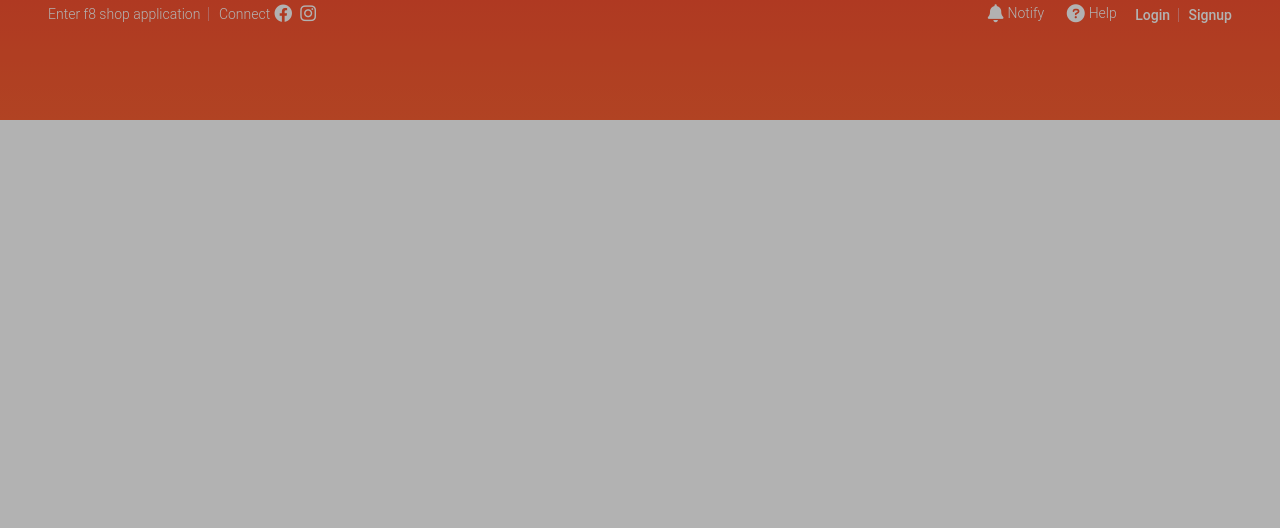
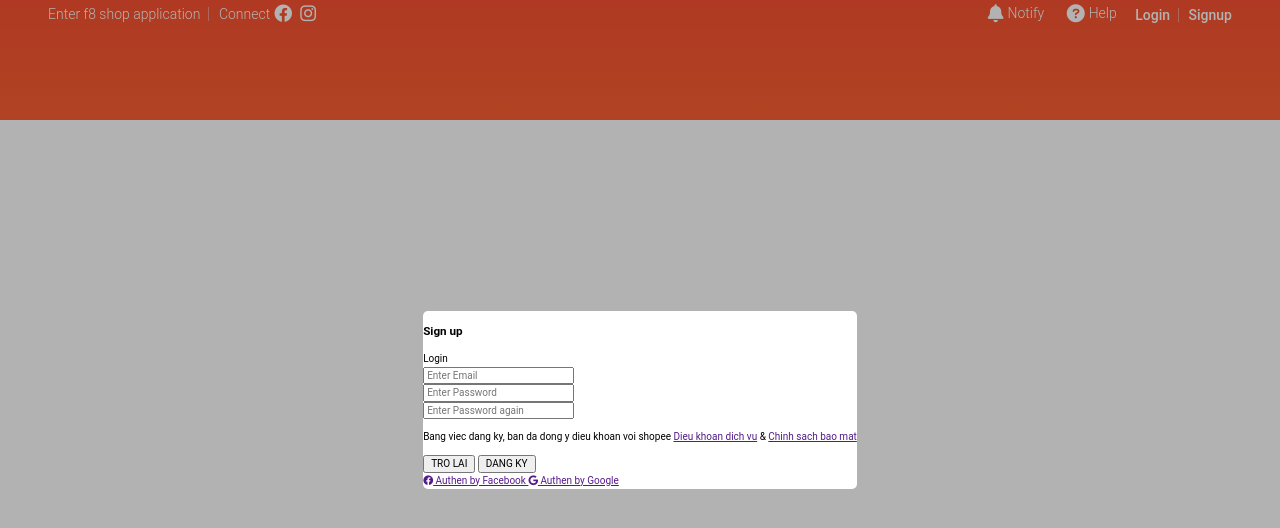
Before and after one commit to oldman-coding/javascriptTraining, a website: page html-css/f8-shop/index.html in a window 1280 px wide. Drawn offline with nearby package versions, Linux system fonts and the light colour scheme; a web font is replaced by a local one.

Commit message:
layout signup html popup

```diff
--- a/html-css/f8-shop/assets/css/base.css
+++ b/html-css/f8-shop/assets/css/base.css
@@ -60,7 +60,7 @@ html {
 }
 
 .modal__body {
-    background-color: red;
+    background-color: var(--white-color);
     margin: auto;
     position: relative;
     z-index: 1;
--- a/html-css/f8-shop/index.html
+++ b/html-css/f8-shop/index.html
@@ -108,7 +108,45 @@
         </div>
         <div class="modal__body">
             <div class="modal__inner">
-
+                <!-- Authen Form -->
+                <div class="auth-form">
+                    <div class="auth-form__header">
+                        <h3 class="auth-form__heading">Sign up</h3>
+                        <span class="auth-form__switch-btn">Login</span>
+                    </div>
+                    <div class="auth-form__form">
+                        <div class="auth-form__group">
+                            <input type="text" class="auth-form__input" placeholder="Enter Email">
+                        </div>
+                        <div class="auth-form__group">
+                            <input type="password" class="auth-form__input" placeholder="Enter Password">
+                        </div>
+                        <div class="auth-form__group">
+                            <input type="password" class="auth-form__input" placeholder="Enter Password again">
+                        </div>
+                    </div>
+                </div>
+                <div class="auth-form__aside">
+                    <p class="auth-form__policy-text">
+                        Bang viec dang ky, ban da dong y dieu khoan voi shopee
+                        <a href="" class="auth-form__policy-link">Dieu khoan dich vu</a> &
+                        <a href="" class="auth-form__policy-link">Chinh sach bao mat</a>
+                    </p>
+                </div>
+                <div class="auth-form__controls">
+                    <button class="btn">TRO LAI</button>
+                    <button class="btn btn--primary">DANG KY</button>
+                </div>
+                <div class="auth-form__social">
+                    <a href="" class="btn btn--with-icon">
+                        <i class="fa-brands fa-facebook"></i>
+                        Authen by Facebook
+                    </a>
+                    <a href="" class="btn btn--with-icon">
+                        <i class="fa-brands fa-google"></i>
+                        Authen by Google
+                    </a>
+                </div>
             </div>
         </div>
     </div>
```
